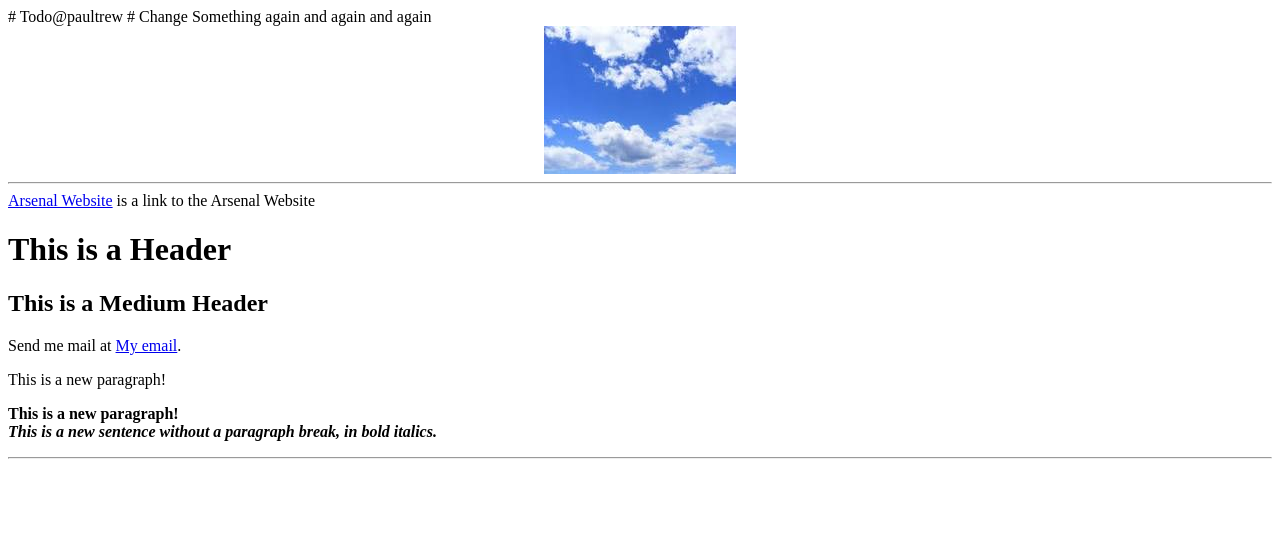
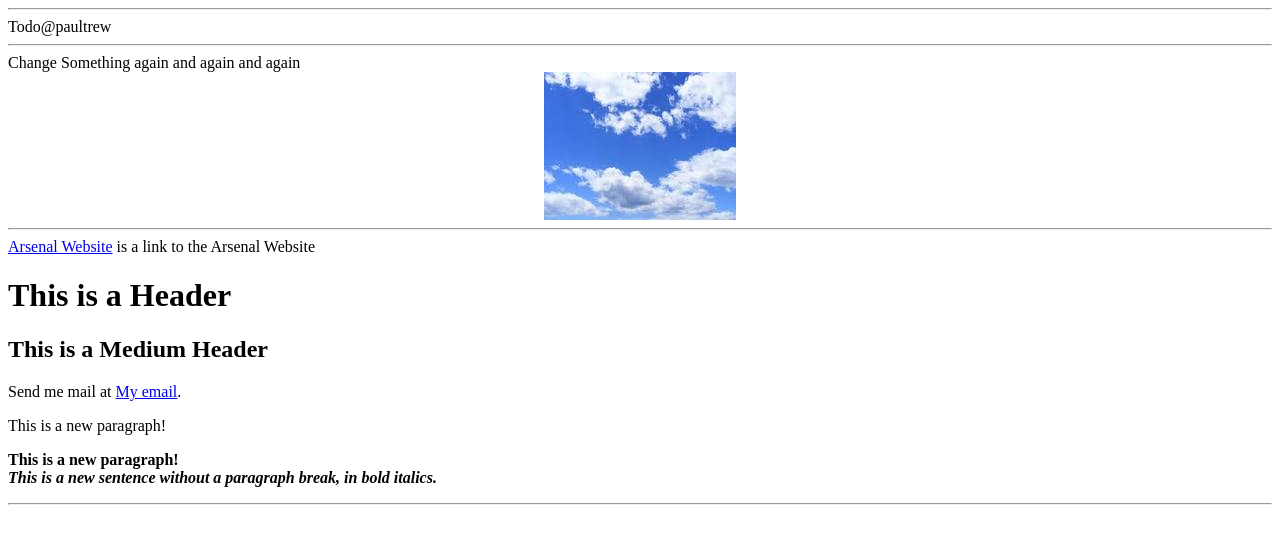
Before and after one commit to beech78/TernWay, a plain HTML site: page index.html in a window 1280 px wide. Drawn offline with Linux system fonts and the light colour scheme.

Commit message:
Update index.html

```diff
--- a/index.html
+++ b/index.html
@@ -3,8 +3,8 @@
     <HEAD>
 
     <TITLE>Tern Way</TITLE>
-    # Todo@paultrew
-    # Change Something again and again and again
+    <HR> Todo@paultrew </HR>
+    <HR> Change Something again and again and again </HR>
     </HEAD>
 
     <BODY BGCOLOR="FFFFFF">
```
